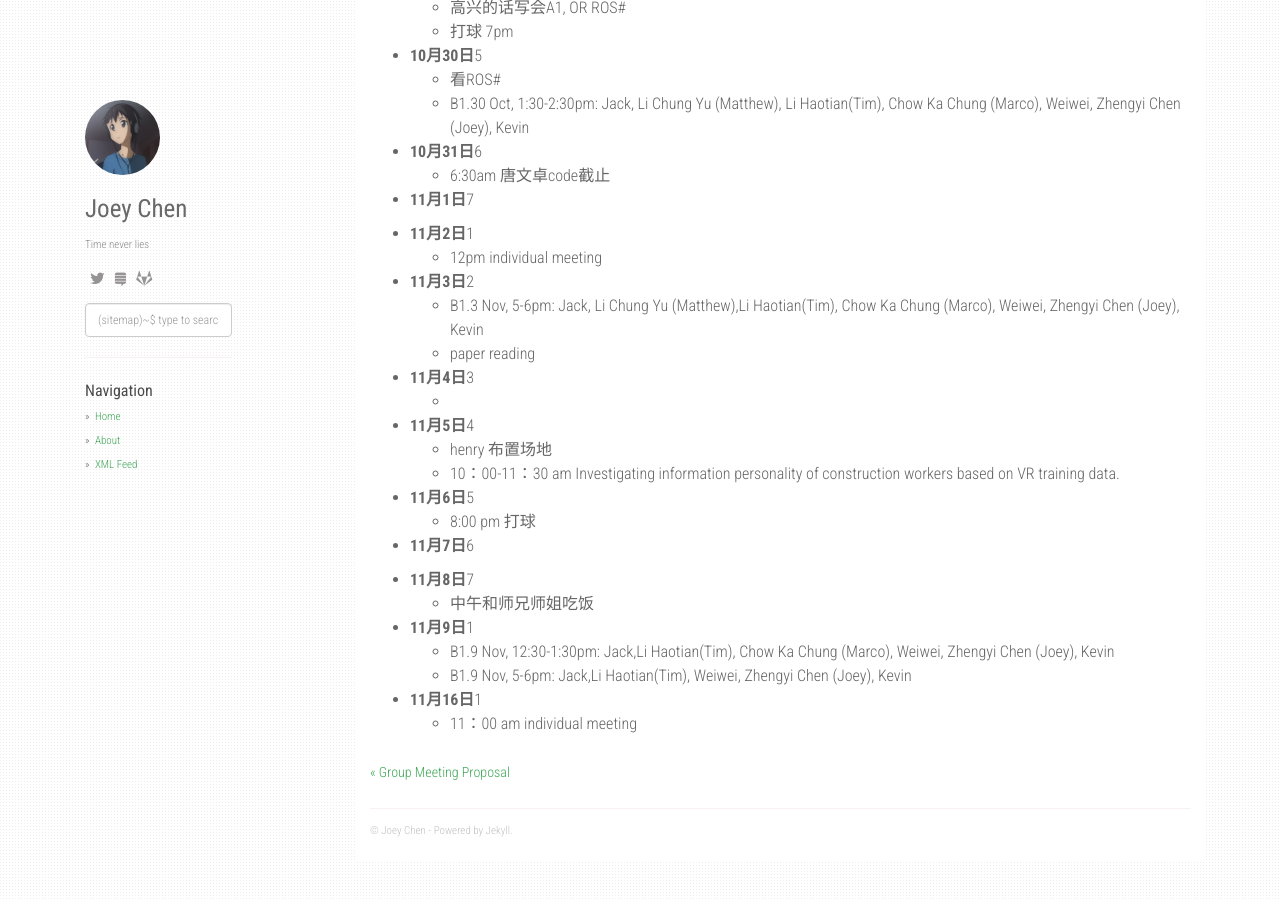
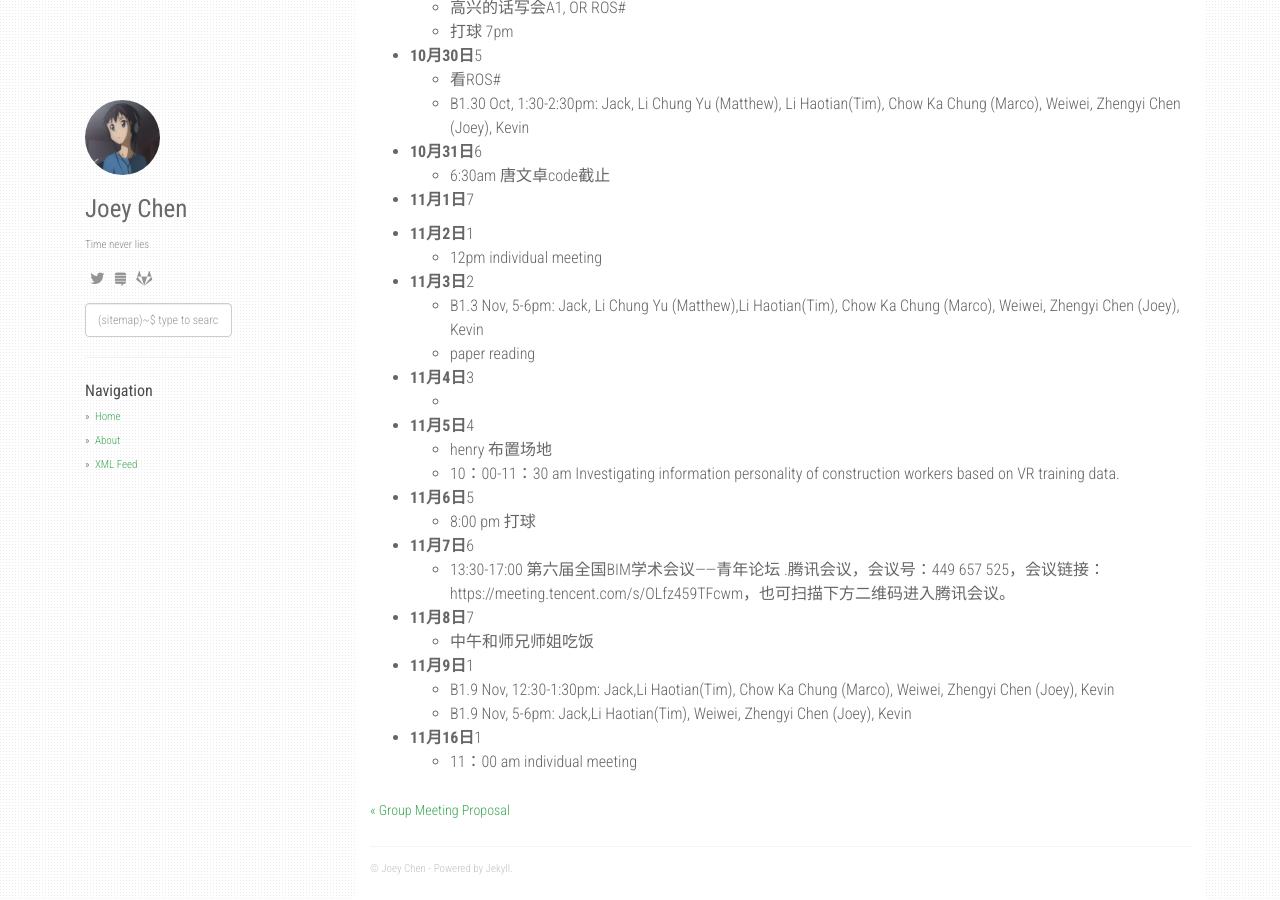
Before and after one commit to czy95/czy95.github.io, a Jekyll site: the page built from _posts/2024-10-29-工作日志和计划.md, in a window 1280 px wide and 900 px high, scrolled down 1016 px. Built offline with Jekyll 4.4.1, drawn with Linux system fonts in a browser that asks for light colours; nearby versions of some CDN libraries; our own code applies the rules of GitHub Pages for plain Markdown files.

Commit message:
Update 2024-10-29-工作日志和计划.md

```diff
--- a/_posts/2024-10-29-工作日志和计划.md
+++ b/_posts/2024-10-29-工作日志和计划.md
@@ -63,7 +63,8 @@ F.娱乐 (身份证10.30-11.30,工作日）
 * **11月6日**5
   - 8:00 pm 打球
 * **11月7日**6
-
+  - 13:30-17:00 第六届全国BIM学术会议——青年论坛
+    .腾讯会议，会议号：449 657 525，会议链接：https://meeting.tencent.com/s/OLfz459TFcwm，也可扫描下方二维码进入腾讯会议。
 * **11月8日**7
   - 中午和师兄师姐吃饭
 * **11月9日**1
```
